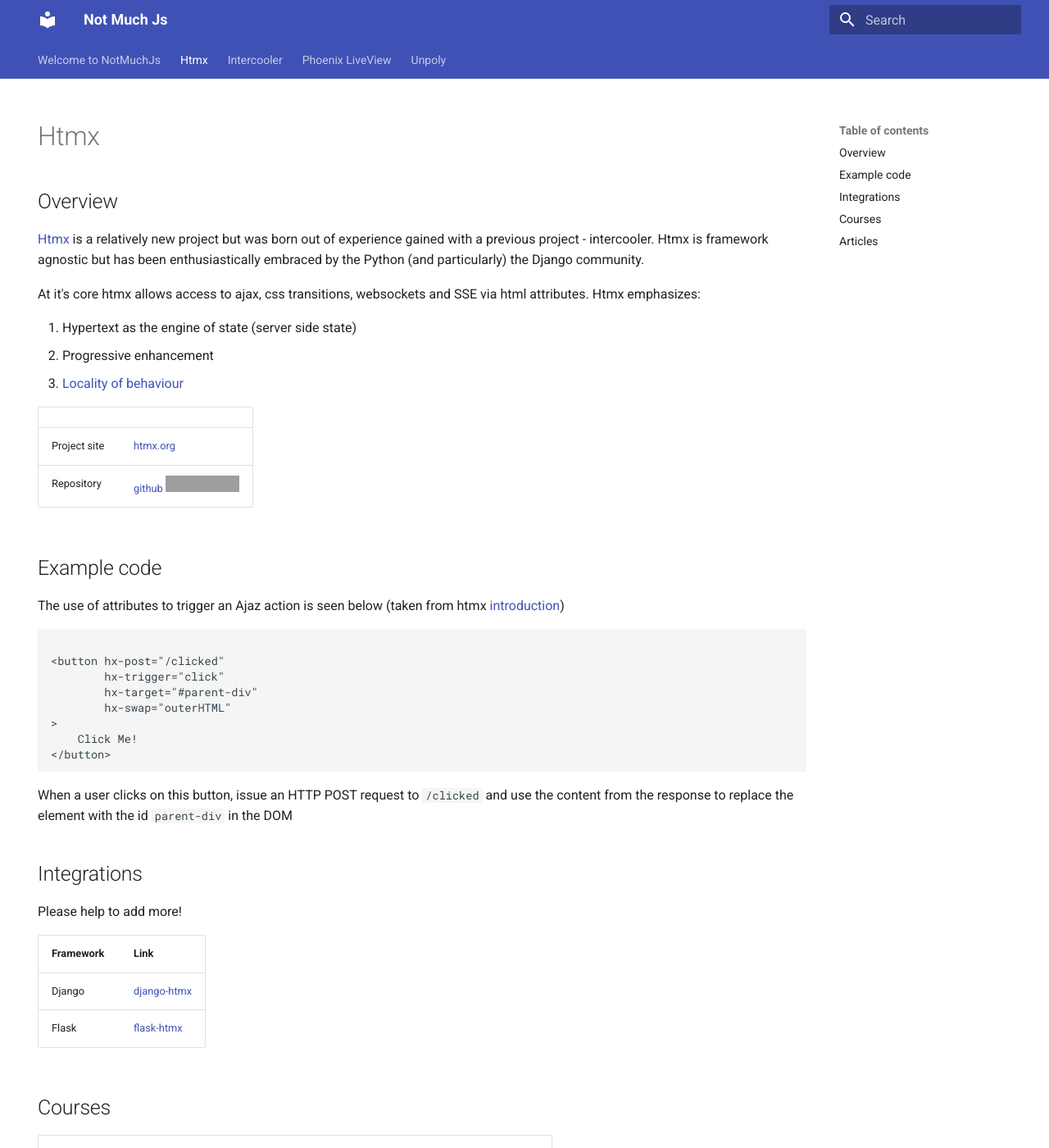
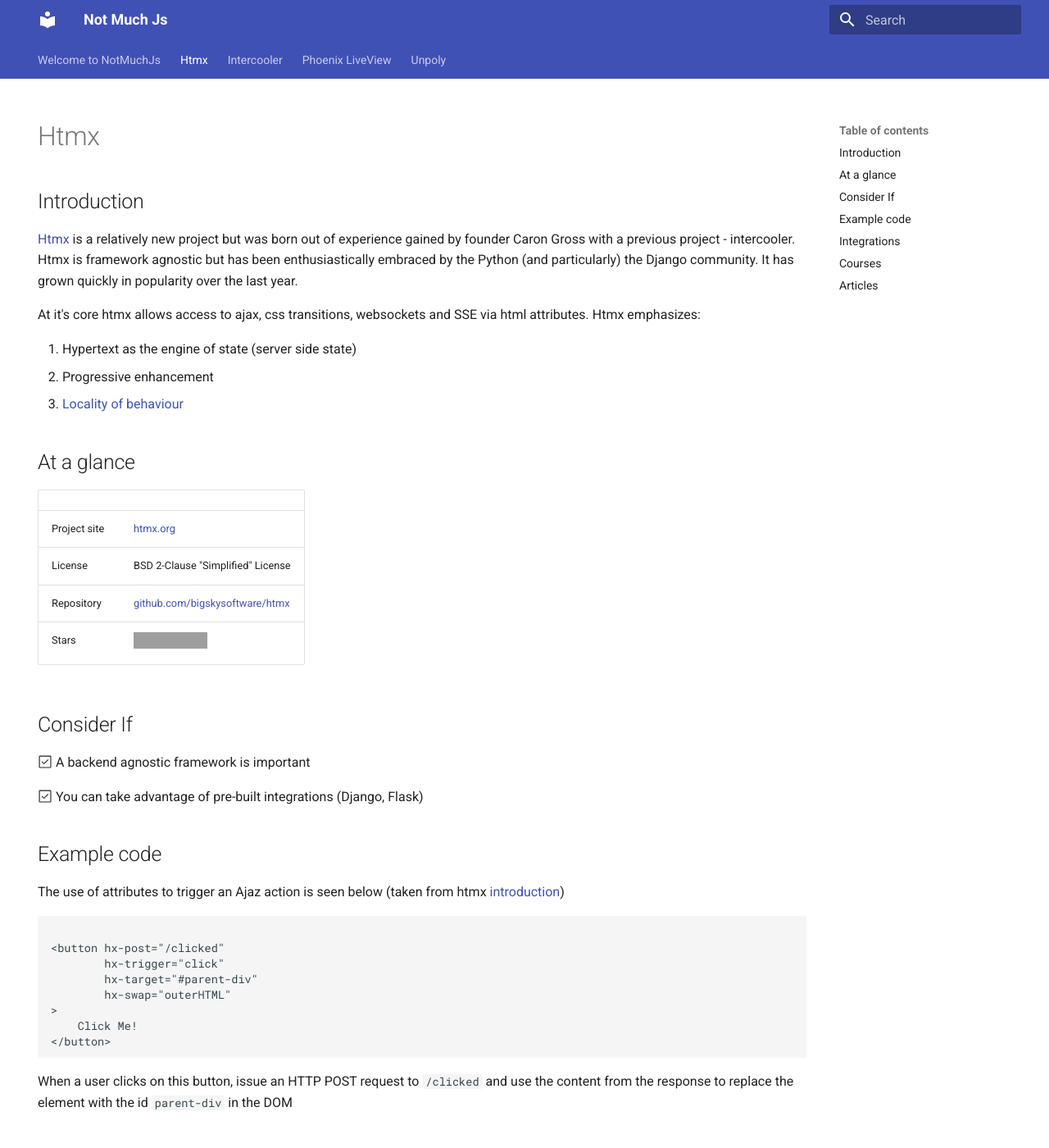
Before and after one commit to lawson89/notmuchjs, an MkDocs documentation site: the page built from docs/htmx.md, in a window 1280 px wide and 1400 px high. Shown: the whole window at 82% size. Built offline with MkDocs 1.6.1 and Material for MkDocs 9.7.7, drawn with Linux system fonts in a browser that asks for light colours; grey boxes are pictures that could not be loaded.

Commit message:
tweak htmx

```diff
--- a/docs/htmx.md
+++ b/docs/htmx.md
@@ -7,12 +7,13 @@
 
 # Htmx
 
-## Overview
+## Introduction
 
 [Htmx](https://htmx.org) is a relatively new project but was born out of
-experience gained with a previous project - intercooler. Htmx is framework
-agnostic but has been enthusiastically embraced by the Python (and particularly)
-the Django community.
+experience gained by founder Caron Gross with a previous project - intercooler.
+Htmx is framework agnostic but has been enthusiastically embraced by the
+Python (and particularly) the Django community. It has grown quickly in
+popularity over the last year.
 
 At it's core htmx allows access to ajax, css transitions, websockets and SSE via
 html attributes. Htmx emphasizes:
@@ -21,10 +22,21 @@
 2. Progressive enhancement
 3. [Locality of behaviour](https://htmx.org/essays/locality-of-behaviour/)
 
+## At a glance
+
 |||
 |---|---|
-|Project site| [htmx.org](https://htmx.org)|
-|Repository | [github](https://github.com/bigskysoftware/htmx) ![](https://img.shields.io/github/stars/bigskysoftware/htmx?style=social)|
+|Project site| [htmx.org](https://htmx.org) |
+| License | BSD 2-Clause "Simplified" License |
+|Repository | [github.com/bigskysoftware/htmx](https://github.com/bigskysoftware/htmx) |
+| Stars | ![](https://img.shields.io/github/stars/bigskysoftware/htmx?style=social) |
+
+## Consider If
+
+:octicons-checkbox-24: A backend agnostic framework is important
+
+:octicons-checkbox-24: You can take advantage of pre-built integrations (Django,
+Flask)
 
 ## Example code
 
--- a/mkdocs.yml
+++ b/mkdocs.yml
@@ -12,6 +12,9 @@
 markdown_extensions:
   - attr_list
   - md_in_html
+  - pymdownx.emoji:
+      emoji_index: !!python/name:materialx.emoji.twemoji
+      emoji_generator: !!python/name:materialx.emoji.to_svg
 
 #nav:
 #  - Home:
```
